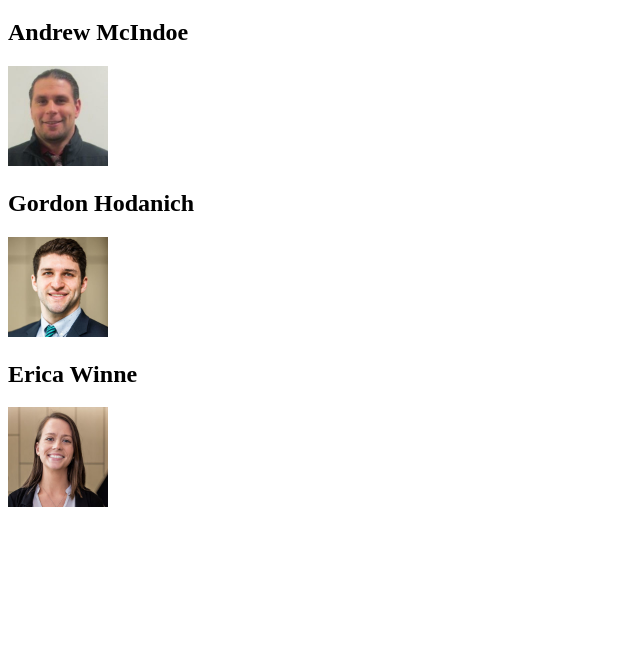
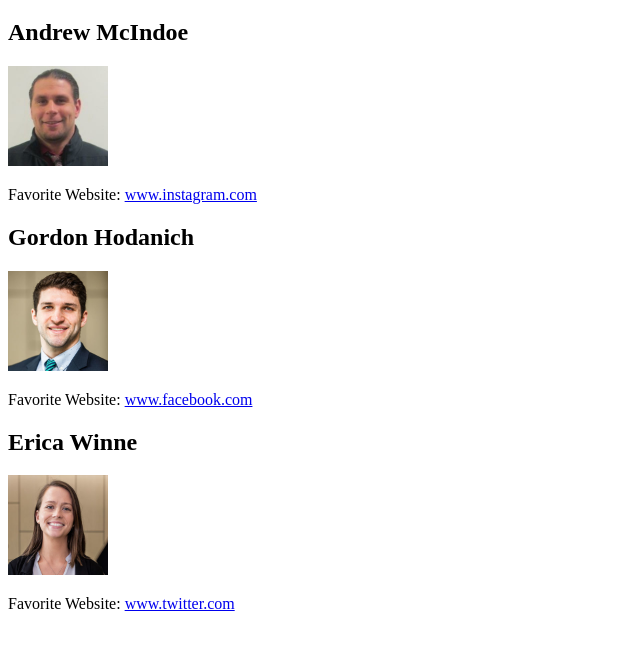
Before and after one commit to KurstynStorms/kurstyn_and_erica_first_git_project, a plain HTML site: page index.html in a window 1280 px wide. Shown: the part 61-708 px from the top of the page, without its empty margins (0-640 px from the left). Drawn offline with Linux system fonts and the light colour scheme.

Commit message:
Add Favorite Website

```diff
--- a/index.html
+++ b/index.html
@@ -6,16 +6,25 @@
     <body>
         <h1>Code Academy Students</h1>
         <div class="developer">
-        <h2>Andrew McIndoe</h2>
-        <img src="img/AndrewMcIndoe.jpg" width="100" height="100">
+            <h2>Andrew McIndoe</h2>
+            <img src="img/AndrewMcIndoe.jpg" width="100" height="100">
+            <p class="Favorite Website">
+                Favorite Website: <a href="www.instagram.com">www.instagram.com</a>
+            </p>
         </div>
         <div class="developer">
-        <h2>Gordon Hodanich</h2>
-        <img src="img/gordonhodanich.jpg" width="100" height="100">
+            <h2>Gordon Hodanich</h2>
+            <img src="img/gordonhodanich.jpg" width="100" height="100">
+            <p class="Favorite Website">
+                Favorite Website: <a href="www.facebook.com">www.facebook.com</a>
+            </p>
         </div>
         <div class="developer">
         <h2>Erica Winne</h2>
         <img src="img/EricaWinne.jpg" width="100" height="100">
+        <p class="Favorite Website">
+            Favorite Website: <a href="www.twitter.com">www.twitter.com</a>
+        </p>
         </div>
     </body>
 </html>
```
